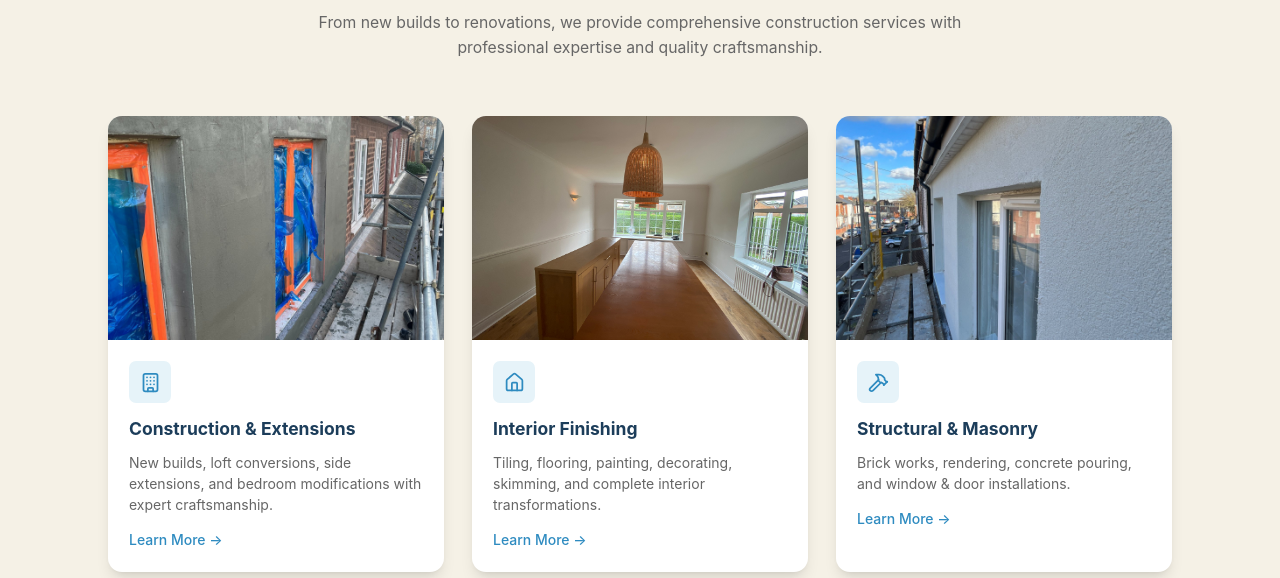
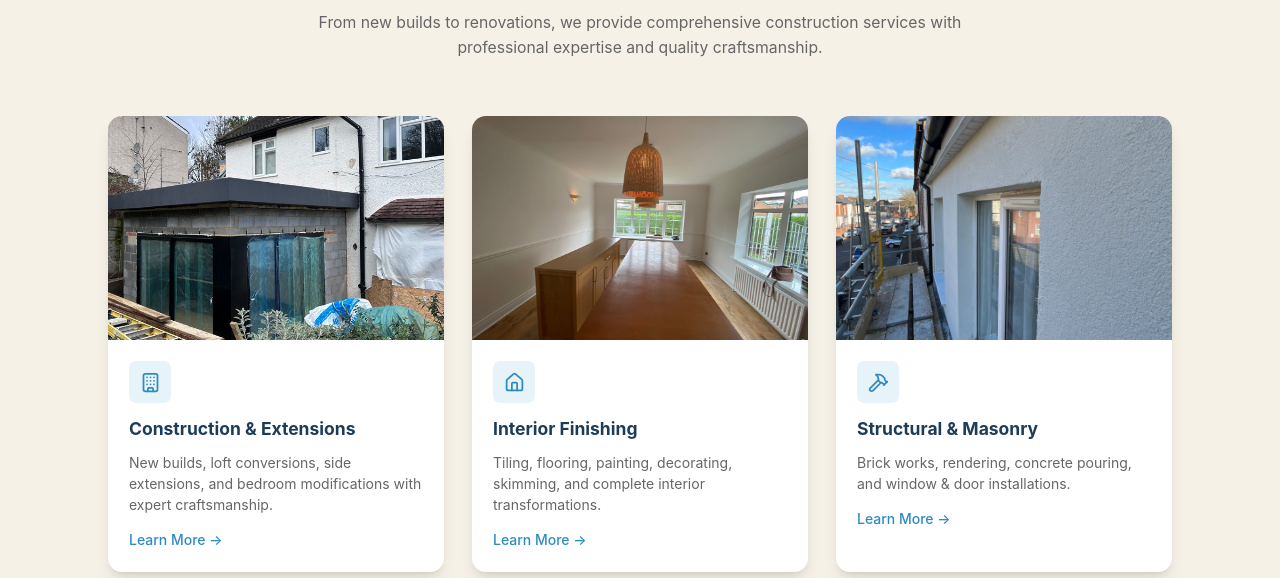
Before and after one commit to tidalbuilding/Tidal-Building-Services, a React app: page index.html in a window 1280 px wide. Shown: the part 1781-2359 px from the top of the page. Built offline with nearby package versions, Linux system fonts and the light colour scheme.

Commit message:
change-images

```diff
--- a/index.html
+++ b/index.html
@@ -328,7 +328,7 @@
                 <div class="grid grid-cols-1 md:grid-cols-2 lg:grid-cols-3 gap-8">
                     <!-- Construction & Building -->
                     <div class="bg-white rounded-2xl shadow-lg overflow-hidden hover:shadow-2xl transition-shadow duration-200">
-                        <img src="images/services/side.jpg" alt="New Builds & Extensions" class="w-full h-64 object-cover">
+                        <img src="images/services/construction.jpeg" alt="New Builds & Extensions" class="w-full h-64 object-cover">
                         <div class="p-6">
                             <div class="w-12 h-12 bg-[#E6F3F9] rounded-lg flex items-center justify-center mb-4">
                                 <i data-lucide="building" class="w-6 h-6 text-[#2E8BC0]"></i>
```
Also changed, not shown: services.html (+1 -1 lines), images/services/construction.jpeg (added), images/services/interior.jpeg (added), images/services/interior.jpg (deleted), images/services/side.jpg (deleted).
